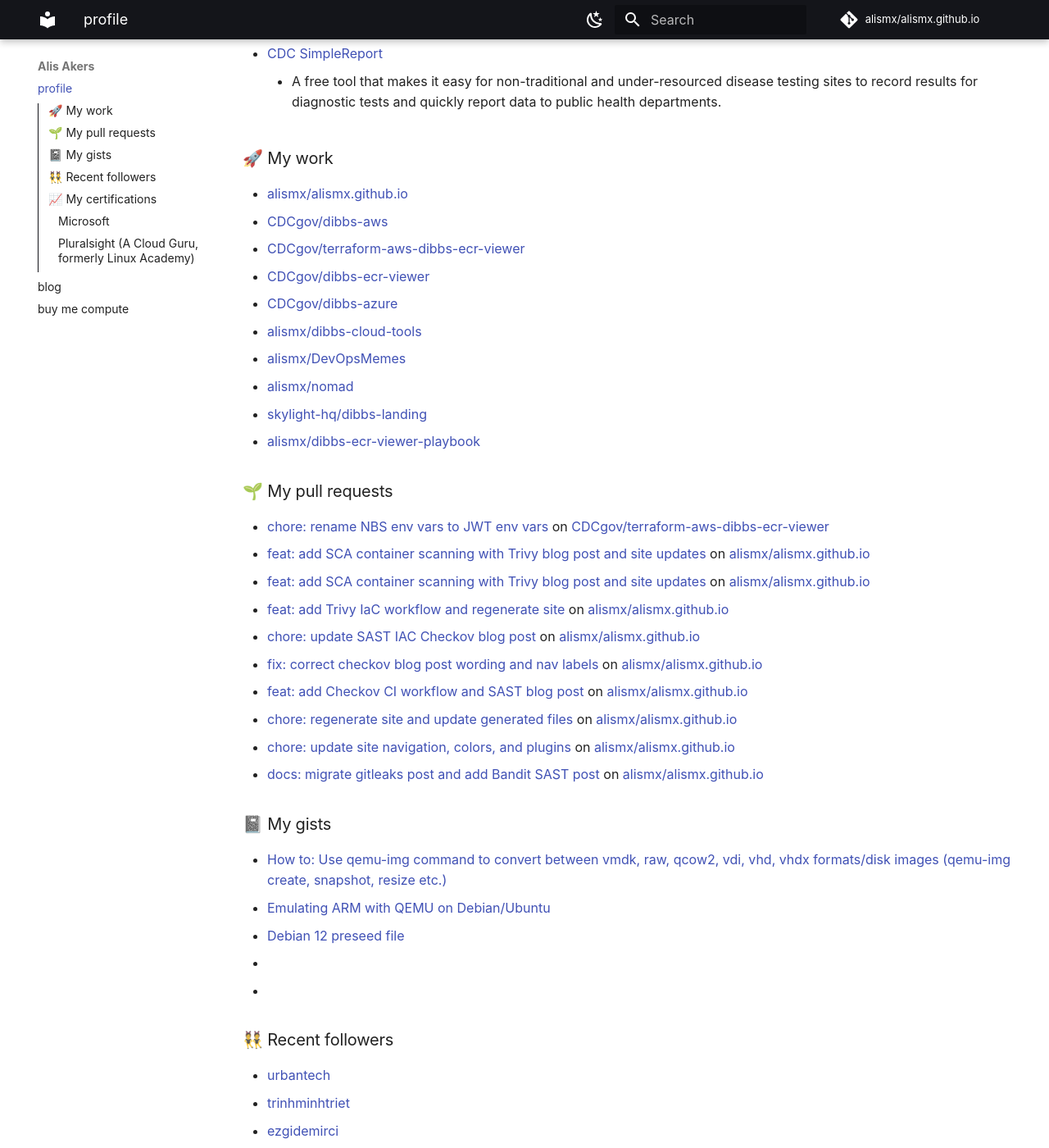
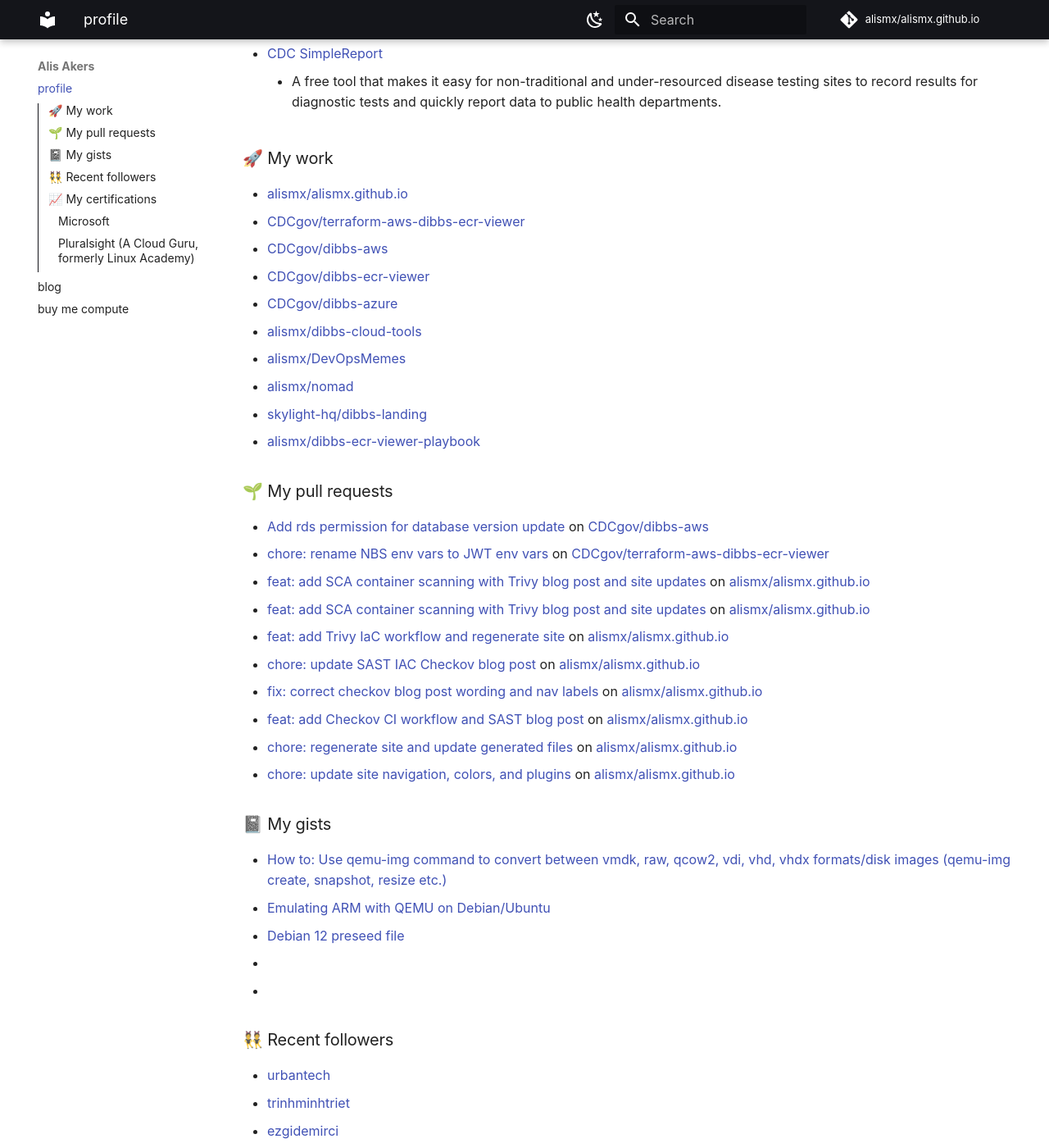
Before and after one commit to alismx/alismx.github.io, an MkDocs documentation site: the page built from docs/index.md, in a window 1280 px wide and 1400 px high, scrolled down 490 px. Shown: the whole window at 82% size. Built offline with MkDocs 1.6.1 and Material for MkDocs 9.7.7, drawn with Linux system fonts in a browser that asks for light colours; plug-ins that fetch from the network failed and are left out; comment, search, counter and statistics services are not loaded.

Commit message:
Update generated files

```diff
--- a/docs/index.md
+++ b/docs/index.md
@@ -16,8 +16,8 @@ I'm Alis, a DevOps engineer passionate about open-source, cloud-native technolog
 ### 🚀 My work
 
 - [alismx/alismx.github.io](https://github.com/alismx/alismx.github.io)
+- [CDCgov/terraform-aws-dibbs-ecr-viewer](https://github.com/CDCgov/terraform-aws-dibbs-ecr-viewer)
 - [CDCgov/dibbs-aws](https://github.com/CDCgov/dibbs-aws)
-- [CDCgov/terraform-aws-dibbs-ecr-viewer](https://github.com/CDCgov/terraform-aws-dibbs-ecr-viewer)
 - [CDCgov/dibbs-ecr-viewer](https://github.com/CDCgov/dibbs-ecr-viewer)
 - [CDCgov/dibbs-azure](https://github.com/CDCgov/dibbs-azure)
 - [alismx/dibbs-cloud-tools](https://github.com/alismx/dibbs-cloud-tools)
@@ -28,6 +28,7 @@ I'm Alis, a DevOps engineer passionate about open-source, cloud-native technolog
 
 ### 🌱 My pull requests
 
+- [Add rds permission for database version update](https://github.com/CDCgov/dibbs-aws/pull/100) on [CDCgov/dibbs-aws](https://github.com/CDCgov/dibbs-aws)
 - [chore: rename NBS env vars to JWT env vars](https://github.com/CDCgov/terraform-aws-dibbs-ecr-viewer/pull/57) on [CDCgov/terraform-aws-dibbs-ecr-viewer](https://github.com/CDCgov/terraform-aws-dibbs-ecr-viewer)
 - [feat: add SCA container scanning with Trivy blog post and site updates](https://github.com/alismx/alismx.github.io/pull/23) on [alismx/alismx.github.io](https://github.com/alismx/alismx.github.io)
 - [feat: add SCA container scanning with Trivy blog post and site updates](https://github.com/alismx/alismx.github.io/pull/22) on [alismx/alismx.github.io](https://github.com/alismx/alismx.github.io)
@@ -37,7 +38,6 @@ I'm Alis, a DevOps engineer passionate about open-source, cloud-native technolog
 - [feat: add Checkov CI workflow and SAST blog post](https://github.com/alismx/alismx.github.io/pull/16) on [alismx/alismx.github.io](https://github.com/alismx/alismx.github.io)
 - [chore: regenerate site and update generated files](https://github.com/alismx/alismx.github.io/pull/15) on [alismx/alismx.github.io](https://github.com/alismx/alismx.github.io)
 - [chore: update site navigation, colors, and plugins](https://github.com/alismx/alismx.github.io/pull/14) on [alismx/alismx.github.io](https://github.com/alismx/alismx.github.io)
-- [docs: migrate gitleaks post and add Bandit SAST post](https://github.com/alismx/alismx.github.io/pull/13) on [alismx/alismx.github.io](https://github.com/alismx/alismx.github.io)
 
 ### 📓 My gists
 
```
